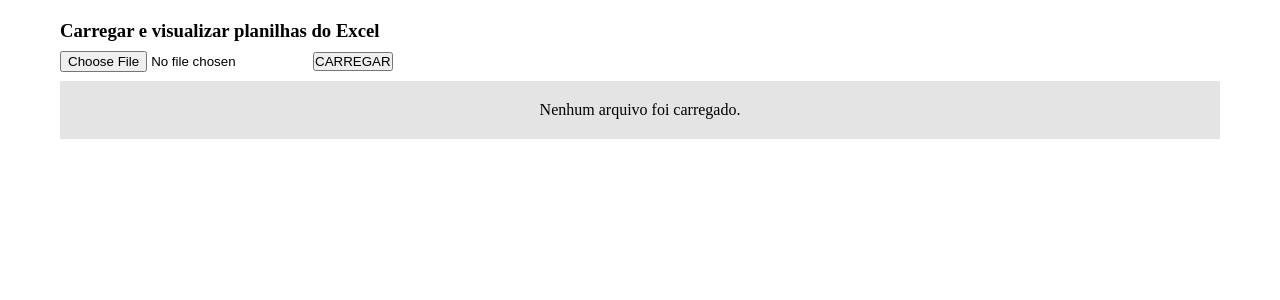
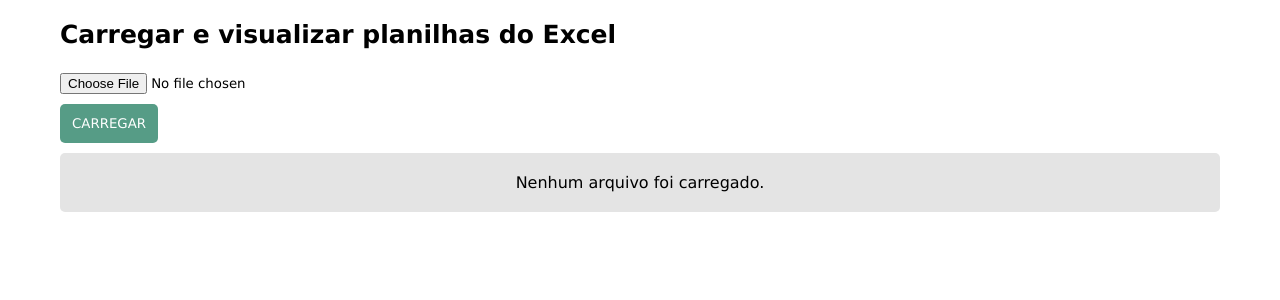
Before and after one commit to thaizacapelao/Importacao-ArquivoExcell-Txt, a React (Create React App) app: page / in a window 1280 px wide. Shown: the top 300 px of the page. Built offline with nearby package versions, Linux system fonts and the light colour scheme.

Commit message:
Alteracoes de estilizacao e finalizando botão de carregar com validacao do arquivo

```diff
--- a/src/App.js
+++ b/src/App.js
@@ -2,48 +2,62 @@ import { useState } from "react";
 import * as XLSX from "xlsx";
 
 function App() {
+
+
   // onChange estados:
 
   const [excelFile, setExcelFile] = useState(null);
   const [typeError, setTypeError] = useState(null);
 
   // submit estado:
-
-  const [excelData, setxcelData] = useState(null);
+  const [excelData, setExcelData] = useState(null);
 
   // onChange evento:
-  const handlefile = (e) => {
-    let fileTypes = [
+  const handlefile=(e)=> {
+    let fileTypes=[
       "application/vnd.ms-excel",
       "application/vnd.openxmlformats-officedocument.spreadsheetml.sheet",
       "text/csv",
     ];
-    let selectedFile = e.target.files[0];
+    let selectedFile=e.target.files[0];
     if (selectedFile) {
       if (selectedFile && fileTypes.includes(selectedFile.type)) {
         setTypeError(null);
         let reader = new FileReader();
         reader.readAsArrayBuffer(selectedFile);
-        reader.onload = (e) => {
+        reader.onload=(e)=>{
           setExcelFile(e.target.result);
         };
-      } else {
+      }
+      else {
         setTypeError("Por favor selecione apenas arquivos de excel ou txt");
         setExcelFile(null);
       }
-    } else {
+    }
+    else {
       console.log("Por favor Selecione seu arquivo");
     }
-  };
+  }
 
   // submit evento
+  const handlefileSubmit=(e)=>{
+    e.preventDefault();
+    if(excelFile!==null){
+      const workbook = XLSX.read(excelFile,{type: 'buffer'});
+      const worksheetName = workbook.SheetNames[0];
+      const worksheet = workbook.Sheets[worksheetName];
+      const data = XLSX.utils.sheet_to_json(worksheet);
+      setExcelData(data.slice(0,10));
+    }
+  }
 
   return (
     <div className="wrapper">
-      <h3>Carregar e visualizar planilhas do Excel</h3>
+
+      <h3 className="titulo">Carregar e visualizar planilhas do Excel</h3>
 
       {/* Form */}
-      <form className="form-group custom-form">
+      <form className="form-group custom-form " onSubmit={handlefileSubmit}>
         <input
           type="file"
           className="form-control"
@@ -52,14 +66,33 @@ function App() {
         />
         <button type="submit" className="btn btn-sucess btn-md">CARREGAR</button>
         {typeError&&(
-          <div className="alert alert-danger" role="alert">{typeError}</div>
+          <div className="alert alert-danger custom-error" role="alert">{typeError}</div>
         )}
       </form>
 
       {/* View data */}
       <div className="viewer">
-        {excelData ? (
-          <div>Mostrar arquivo de dados</div>
+        {excelData?(
+          <div className="table-responsive">
+            <table className="table">
+              <thead>
+                <tr>
+                  {Object.keys(excelData[0]).map((key)=>(
+                  <th key={key}>{key}</th>
+                  ))}
+                </tr>
+              </thead>
+              <tbody>
+                {excelData.map((individualExcelData, index)=>(
+                    <tr key={index}>
+                      {Object.keys(individualExcelData).map((key)=>(
+                        <td key={key}>{individualExcelData[key]}</td>
+                      ))}
+                    </tr>
+                  ))}
+              </tbody>
+            </table>
+          </div>
         ) : (
           <div>Nenhum arquivo foi carregado.</div>
         )}
--- a/src/index.css
+++ b/src/index.css
@@ -1,7 +1,13 @@
 *{
   margin: 0;
   padding: 0;
+  font-family: 'Lucida Sans', 'Lucida Sans Regular', 'Lucida Grande', 'Lucida Sans Unicode', Geneva, Verdana, sans-serif;
   box-sizing: border-box;
+}
+
+.titulo{
+  font-size: 25px;
+  margin-bottom: 1.5rem;
 }
 
 .wrapper{
@@ -10,14 +16,25 @@
   margin: auto;
   overflow-x: hidden;
   padding: 20px;
+  font-family: 'Lucida Sans', 'Lucida Sans Regular', 'Lucida Grande', 'Lucida Sans Unicode', Geneva, Verdana, sans-serif;
 }
 
 .custom-form{
-  width: 500px;
+  width: 430px;
 }
 
 .btn{
-  margin: 10px 0;
+  margin: 10px 0 10px 0;
+  display: flex;
+  background-color: #278064c7;
+  align-items: center;
+  color: white;
+  border-radius: 5px;
+  outline: none;
+  pointer-events: none;
+  border: transparent;
+  padding: 12px;
+  font-family: 'Lucida Sans', 'Lucida Sans Regular', 'Lucida Grande', 'Lucida Sans Unicode', Geneva, Verdana, sans-serif;
 }
 
 .viewer{
@@ -27,4 +44,18 @@
   display: flex;
   justify-content: center;
   align-items: center;
+  border-radius: 5px;
+  box-shadow: none;
+  outline-color: transparent;
 }
+
+.custom-error {
+  background-color: #EBABAB;
+  width: 100%;
+  padding: 15px;
+  align-items: center;
+  display: flex;
+  border-radius: 5px;
+  color: #626366;
+  margin-bottom: 10px;
+}
```
Also changed, not shown: 1 other file (tests, documents, lock files or other folders).
